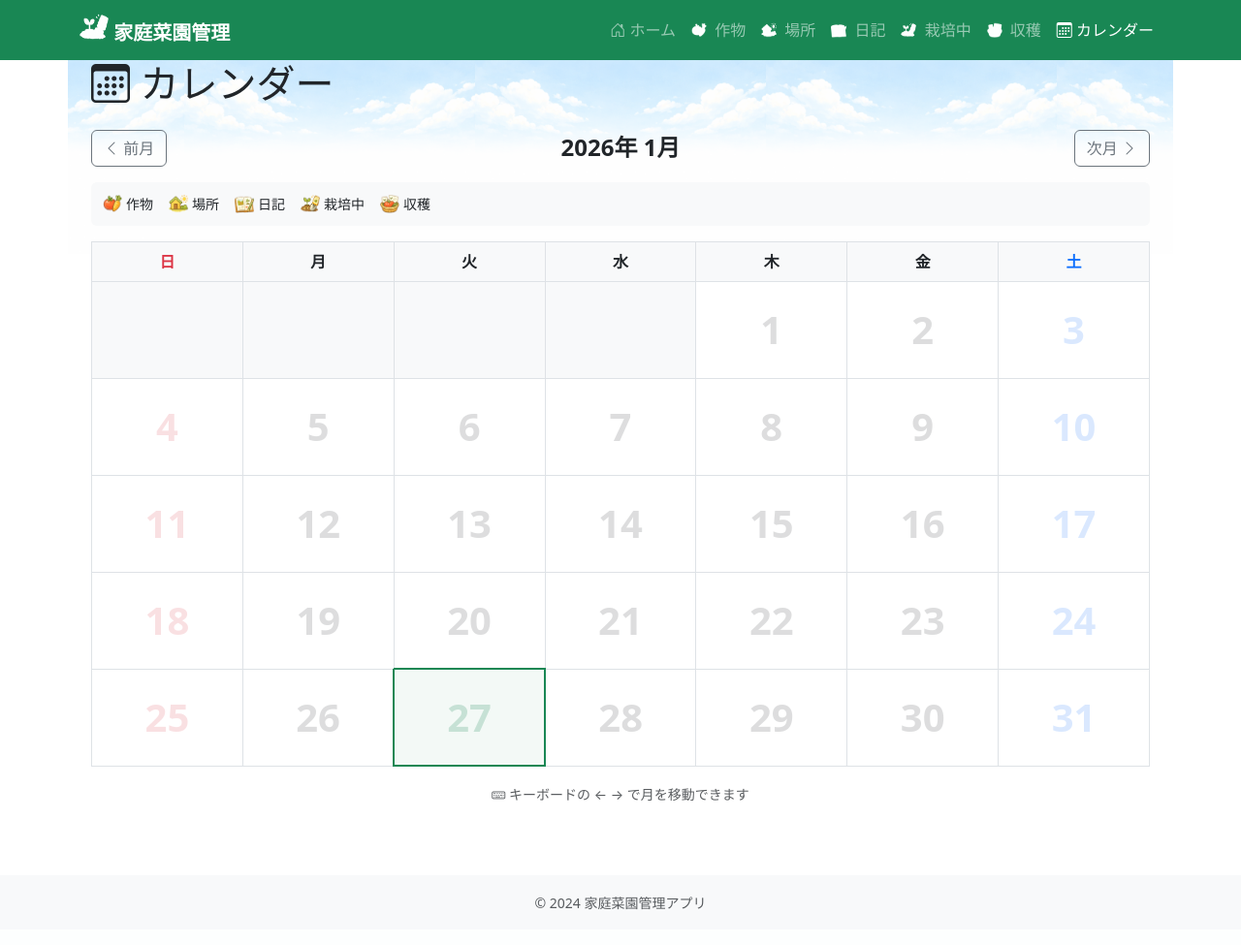
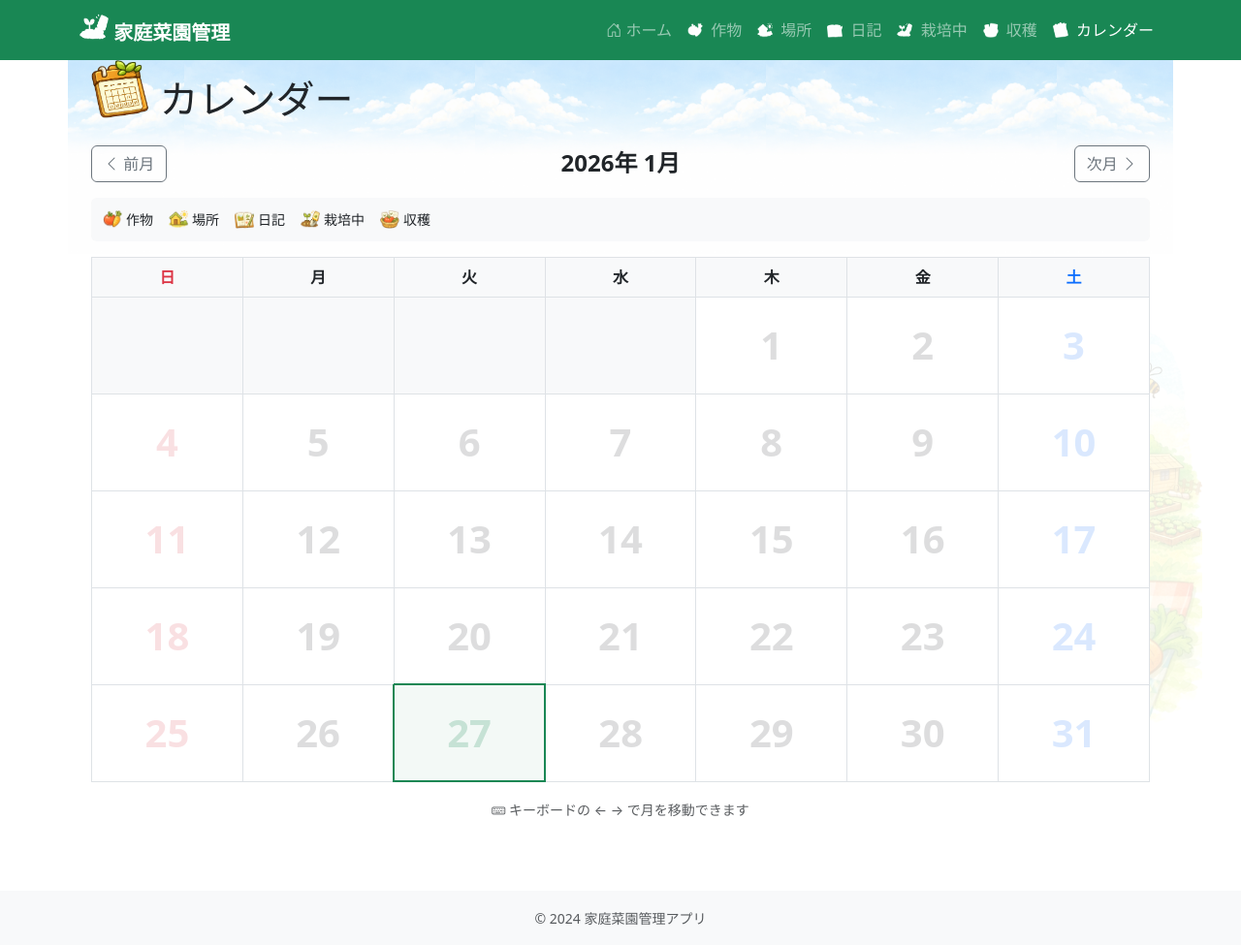
Before and after one commit to pika3-hub/garden-app, a Flask app: page /calendar/ in a window 1280 px wide. Shown: the whole page at 97% size. Before the commit the page ends 939 px from the top, so only its background shows below. Run offline with Flask 3, Linux system fonts and the light colour scheme; data that the repository does not hold is empty; parts of the project's set-up code (start-up, migrations or seed data) failed here and were passed over.

Commit message:
- カレンダーアイコン追加 - favicon追加 - pythonバージョンを3.12に固定

```diff
--- a/app/static/css/custom.css
+++ b/app/static/css/custom.css
@@ -157,6 +157,14 @@ main {
     background-image: url('../images/bg_harvest.png');
 }
 
+.page-bg-calendar {
+    background-image: url('../images/bg_calendar.png');
+}
+
+.page-bg-tasklist {
+    background-image: url('../images/bg_tasklist.png');
+}
+
 /* カード画像（ダッシュボードのカード用。中央に表示） */
 .dashboard-card-with-bg::before {
     content: '';
--- a/app/templates/base.html
+++ b/app/templates/base.html
@@ -4,6 +4,9 @@
     <meta charset="UTF-8">
     <meta name="viewport" content="width=device-width, initial-scale=1.0">
     <title>{% block title %}家庭菜園管理アプリ{% endblock %}</title>
+
+    <!-- favicon -->
+    <link rel="shortcut icon" href="{{ url_for('static', filename='images/favicon.ico') }}">
 
     <!-- Bootstrap 5 CSS -->
     <link href="https://cdn.jsdelivr.net/npm/bootstrap@5.3.0/dist/css/bootstrap.min.css" rel="stylesheet">
@@ -61,7 +64,7 @@
                     </li>
                     <li class="nav-item">
                         <a class="nav-link {% if request.endpoint and request.endpoint.startswith('calendar.') %}active{% endif %}" href="{{ url_for('calendar.index') }}">
-                            <i class="bi bi-calendar3"></i> カレンダー
+                            <img src="{{ url_for('static', filename='images/icon_calendar.png') }}" alt="" class="icon-img"> カレンダー
                         </a>
                     </li>
                 </ul>
--- a/app/templates/calendar/index.html
+++ b/app/templates/calendar/index.html
@@ -6,10 +6,12 @@
 <link rel="stylesheet" href="{{ url_for('static', filename='css/calendar.css') }}">
 {% endblock %}
 
+{% block body_bg %}<div class="page-bg-image page-bg-calendar"></div>{% endblock %}
+
 {% block content %}
 <div class="container-fluid">
     <h1 class="mb-4">
-        <i class="bi bi-calendar3"></i> カレンダー
+        <img src="{{ url_for('static', filename='images/icon_calendar.png') }}" alt="" class="icon-img icon-img-lg"> カレンダー
     </h1>
 
     <!-- ナビゲーション -->
--- a/main.py
+++ /dev/null
@@ -1,6 +0,0 @@
-def main():
-    print("Hello from cc-test!")
-
-
-if __name__ == "__main__":
-    main()
--- a/pyproject.toml
+++ b/pyproject.toml
@@ -3,8 +3,8 @@ name = "garden-manager"
 version = "0.1.0"
 description = "家庭菜園管理Webアプリケーション"
 readme = "README.md"
-requires-python = ">=3.12"
+requires-python = "==3.12.*"
 dependencies = [
-    "flask>=3.1.2",
-    "python-dotenv>=1.2.1",
+    "flask==3.1.2",
+    "python-dotenv==1.2.1",
 ]
```
Also changed, not shown: app/static/images/bg_calendar.png (added), app/static/images/bg_tasklist.png (added), app/static/images/card_calendar.png (added), app/static/images/card_tasklist.png (added), app/static/images/favicon.ico (added), app/static/images/icon_calendar.png (added), app/static/images/icon_tasklist.png (added), 1 other file.
